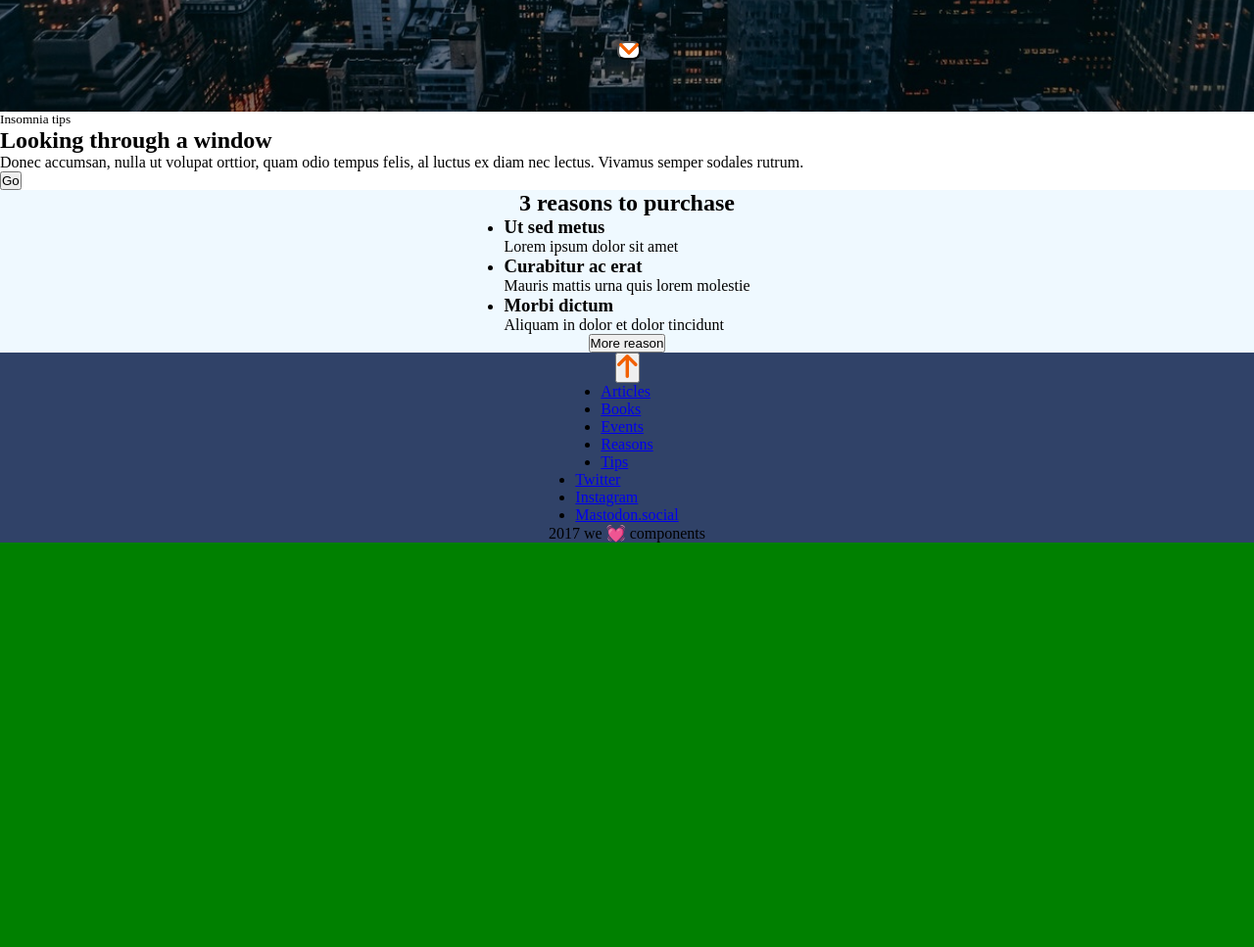
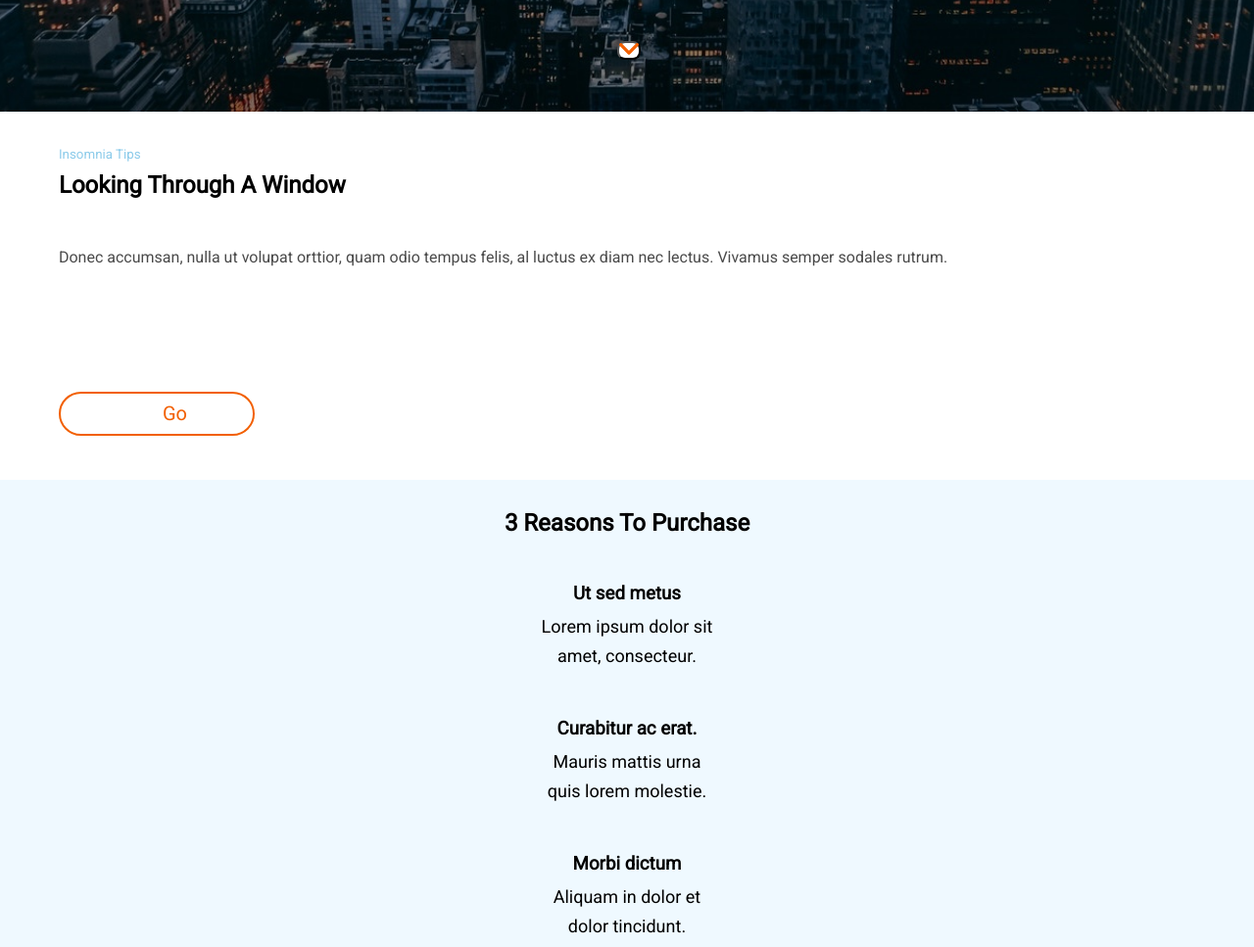
Before and after one commit to Adalab/modulo-1-evaluacion-final-MaribelLopezRomero, a website: page src/html/index.html in a window 1280 px wide. Shown: the part 686-1653 px from the top of the page at 98% size. Before the commit the page ends 1240 px from the top, so only its background shows below. Drawn offline with nearby package versions, Linux system fonts and the light colour scheme; files that its build step writes are made by us from their sources; files whose address does not match are found by name.

Commit message:
Add main styles

```diff
--- a/src/html/partials/_main.html
+++ b/src/html/partials/_main.html
@@ -1,28 +1,29 @@
 <main>
     <section class="main__section-one">
-        <small>Insomnia tips</small>
-        <h2>Looking through a window</h2>
-        <p>Donec accumsan, nulla ut volupat orttior, quam odio tempus felis, al luctus ex diam nec lectus. Vivamus
+        <small class="main__section-one__small">Insomnia tips</small>
+        <h2 class="main__section-one__title">Looking through a window</h2>
+        <p class="main__section-one__paragraph">Donec accumsan, nulla ut volupat orttior, quam odio tempus felis, al
+            luctus ex diam nec lectus. Vivamus
             semper
             sodales rutrum. </p>
-        <button>Go</button>
+        <button class="main__section-one__button">Go</button>
     </section>
     <section class="main__section-two">
-        <h2>3 reasons to purchase</h2>
+        <h2 class="main__section-two__title">3 reasons to purchase</h2>
         <ul class="main__section-two__list">
-            <li class="main__section-two__list-1">
-                <h3>Ut sed metus</h3>
-                <p> Lorem ipsum dolor sit amet</p>
+            <li class="main__section-two__item1">
+                <h3 class="main__section-two__item1__title ">Ut sed metus</h3>
+                <p class="main__section-two__item1__paragraph "> Lorem ipsum dolor sit amet, consecteur.</p>
             </li>
-            <li class="main__section-two__list-2">
-                <h3>Curabitur ac erat</h3>
-                <p> Mauris mattis urna quis lorem molestie</p>
+            <li class="main__section-two__item2">
+                <h3 class="main__section-two__item2__title">Curabitur ac erat.</h3>
+                <p class="main__section-two__item2__paragraph "> Mauris mattis urna quis lorem molestie.</p>
             </li>
-            <li class="main__section-two__list-3">
-                <h3>Morbi dictum</h3>
-                <p> Aliquam in dolor et dolor tincidunt</p>
+            <li class="main__section-two__item3">
+                <h3 class="main__section-two__item3__title">Morbi dictum</h3>
+                <p class="main__section-two__item3__paragraph "> Aliquam in dolor et dolor tincidunt.</p>
             </li>
         </ul>
-        <button>More reason</button>
+        <button class="main__section-button">More reason</button>
     </section>
 </main>
--- a/src/scss/core/_variables.scss
+++ b/src/scss/core/_variables.scss
@@ -1,10 +1,13 @@
 // color
 $color-primary: white;
 $color-secundary: black;
+$color-terciary: #4a4a4a;
 //color background
 $color-main-section-one: white;
 $color-main-section-two: #eff9ff;
 $color-footer: #304268;
+//color button
+$color-button: #f26002;
 //fuente
 $font-family: 'Roboto', sans-serif;
 $font-family-title: 'Roboto', sans-serif;
--- a/src/scss/layout/_header.scss
+++ b/src/scss/layout/_header.scss
@@ -55,5 +55,3 @@
   background-color: white;
   border-radius: 8px;
 }
-.header__button__image {
-}
--- a/src/scss/layout/_main.scss
+++ b/src/scss/layout/_main.scss
@@ -17,15 +17,139 @@
   grid-template-columns: 1;
   grid-template-rows: 3;
 }
-.main__section-two__list-1 {
+.main__section-two__item1 {
   grid-column: 1;
   grid-row: 1/2;
+  margin-top: 45px;
 }
-.main__section-two__list-2 {
+.main__section-two__item2 {
   grid-column: 1;
   grid-row: 2/3;
+  margin-top: 45px;
 }
-.main__section-two__list-3 {
+.main__section-two__item3 {
   grid-column: 1;
   grid-row: 3/4;
+  margin-top: 45px;
 }
+// estilos de la seccion 1
+.main__section-one {
+  width: 100%;
+  height: 376px;
+}
+.main__section-one__small {
+  color: #8ccbea;
+  size: 14px;
+  font-family: 'Roboto', sans-serif;
+  line-height: 2.14;
+  text-transform: capitalize;
+  width: 28.125%;
+  height: 30px;
+  margin-top: 30px;
+  margin-bottom: 0px;
+  margin-left: 4.687%;
+  margin-right: 67.187;
+}
+.main__section-one__title {
+  color: $color-secundary;
+  font-family: $font-family-title;
+  size: 16px;
+  font-weight: bold;
+  line-height: 1.25;
+  text-transform: capitalize;
+  width: 90.625%;
+  height: 60px;
+  margin-left: 4.687%;
+  margin-right: 4.687%;
+  margin-bottom: 15px;
+}
+.main__section-one__paragraph {
+  color: $color-terciary;
+  font-family: $font-family;
+  size: 18px;
+  line-height: 1.67;
+  width: 90.625;
+  height: 120px;
+  margin-left: 4.687%;
+  margin-right: 4.678%;
+  margin-bottom: 30px;
+}
+.main__section-one__button {
+  background: white;
+  color: $color-button;
+  font-family: $font-family;
+  font-size: 20px;
+  font-weight: 500;
+  width: 76px;
+  height: 45px;
+  border-radius: 22.5px;
+  border: solid 2px $color-button;
+  padding-left: 8.125%;
+  padding-right: 7.182%;
+  margin-left: 4.687%;
+  margin-right: 79.37%;
+  margin-bottom: 45px;
+}
+//estilos de las seccion 2
+.main__section-two {
+  background: $color-main-section-two;
+  width: 100%;
+  height: 624px;
+}
+
+.main__section-two__title {
+  color: $color-secundary;
+  font-family: $font-family-title;
+  text-transform: capitalize;
+  text-align: center;
+  width: 90.625%;
+  height: 30px;
+  size: 24px;
+  font-weight: bold;
+  margin-top: 30px;
+  margin-left: 4.687%;
+  margin-right: 4.687%;
+}
+.main__section-two__list {
+  list-style: none;
+  color: $color-secundary;
+  font-family: $font-family-title;
+}
+.main__section-two__item1__title,
+.main__section-two__item2__title,
+.main__section-two__item3__title {
+  size: 18px;
+  text-align: center;
+  height: 30px;
+  width: 57.5%;
+  margin-left: 21.25%;
+  margin-right: 21.25%;
+}
+.main__section-two__item1__paragraph,
+.main__section-two__item2__paragraph,
+.main__section-two__item3__paragraph {
+  font-size: 18px;
+  width: 56.25%;
+  height: 63px;
+  line-height: 1.67;
+  margin-left: 21.875%;
+  margin-right: 21.875;
+  text-align: center;
+}
+//estilos del boton
+
+.main__section-button {
+  color: $color-primary;
+  width: 57.5%;
+  height: 45px;
+  border-radius: 22.5px;
+  border: $color-button;
+  background: $color-button;
+  font-family: $font-family-title;
+  font-size: 20px;
+  font-weight: 500;
+  line-height: 2.25;
+  text-align: center;
+  margin-top: 45px;
+  margin-bottom: 60px;
+}
```
